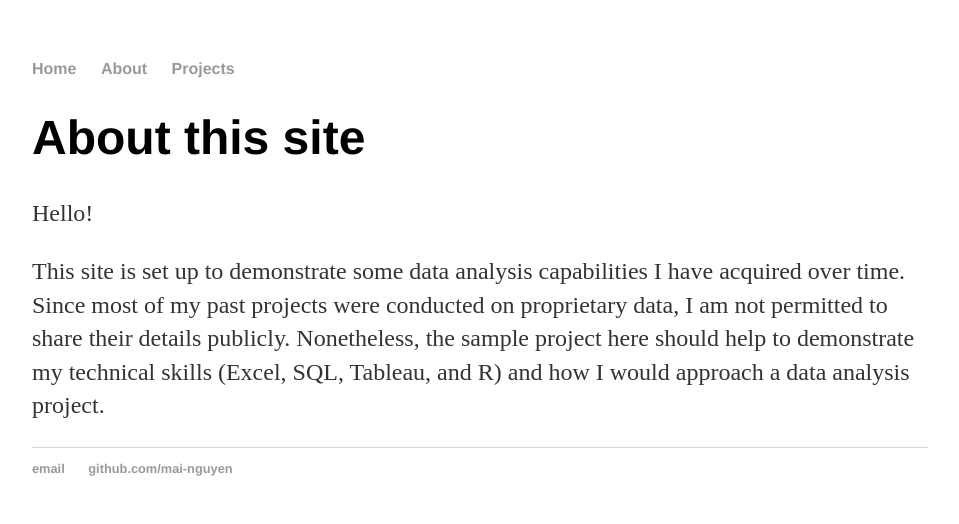
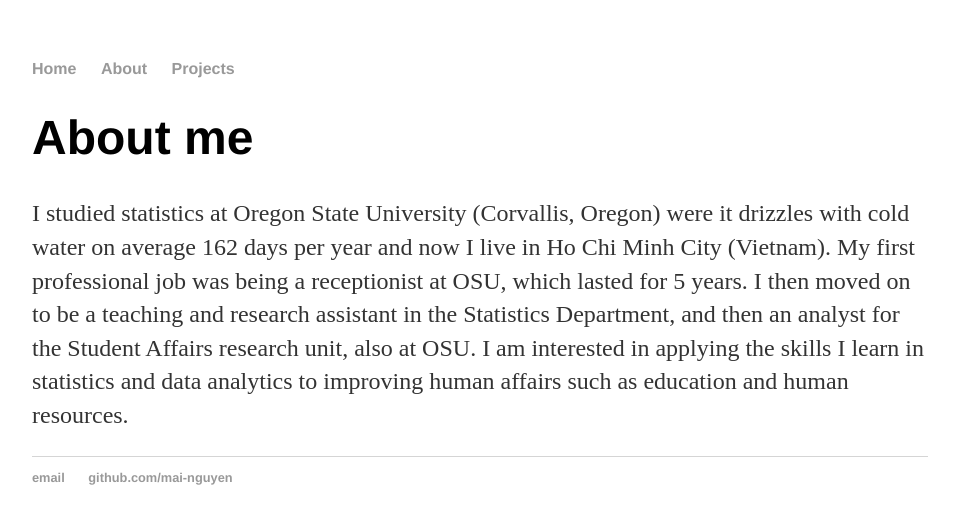
Before and after one commit to mai-nguyen/mai-nguyen.github.io, a Jekyll site: the page built from about/index.html, in a window 1280 px wide. Shown: the top 524 px of the page, without its empty margins (160-1119 px from the left). Built offline with Jekyll 4.4.1, drawn with Linux system fonts in a browser that asks for light colours.

Commit message:
Update index.html

```diff
--- a/about/index.html
+++ b/about/index.html
@@ -4,10 +4,9 @@ title: About Me
 published: true
 ---
 <div class="blurb">
-	<h1>About this site</h1>
-  <p>Hello!</p>
+	<h1>About me</h1>
 
-  <p>This site is set up to demonstrate some data analysis capabilities I have acquired over time. Since most of my past projects were conducted on proprietary data, I am not permitted to share their details publicly. Nonetheless, the sample project here should help to demonstrate my technical skills (Excel, SQL, Tableau, and R) and how I would approach a data analysis project.
+  <p>I studied statistics at Oregon State University (Corvallis, Oregon) were it drizzles with cold water on average 162 days per year and now I live in Ho Chi Minh City (Vietnam). My first professional job was being a receptionist at OSU, which lasted for 5 years. I then moved on to be a teaching and research assistant in the Statistics Department, and then an analyst for the Student Affairs research unit, also at OSU. I am interested in applying the skills I learn in statistics and data analytics to improving human affairs such as education and human resources.
  </p>
 
 </div><!-- /.blurb -->
```
